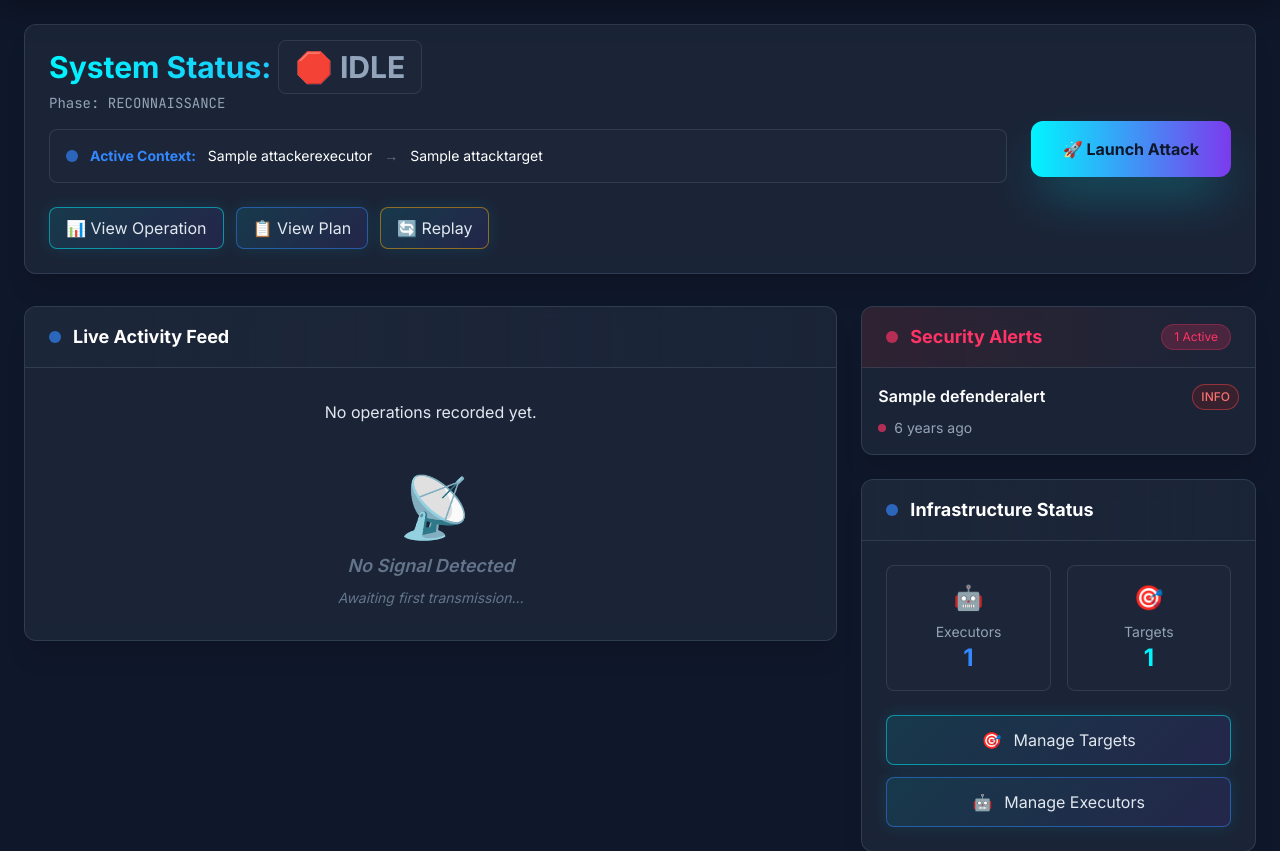
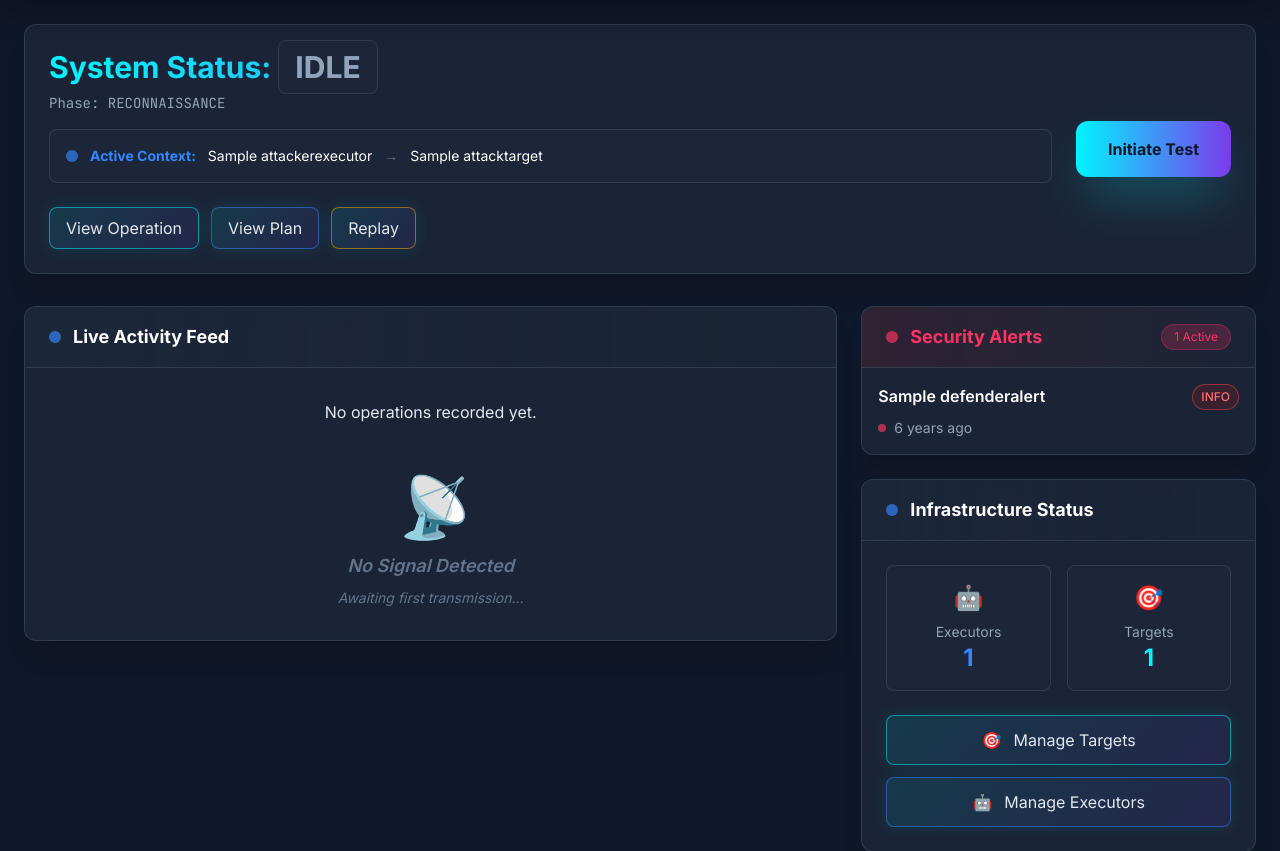
Before and after one commit to donaljojoofficial/XploitAI, a Django app: page / in a window 1280 px wide. Shown: the part 88-939 px from the top of the page. Run offline with Django 5.2, Linux system fonts and the light colour scheme; a user stored in the database is signed in; data comes from the database, SQL or seed files in the repository; tables that the repository leaves empty hold one stand-in row (values such as "Sample post"); data that the repository does not hold is empty; some libraries are stand-ins or nearby versions.

Commit message:
local ui updates

```diff
--- a/dashboard/templates/dashboard/index.html
+++ b/dashboard/templates/dashboard/index.html
@@ -13,19 +13,19 @@
                             System Status:
                             {% if attack_state.autonomy_status == 'RUNNING' %}
                                 <span class="status-running px-4 py-2 rounded-lg border border-cyber-accent/50 bg-green-900/20 text-cyber-accent animate-pulse shadow-[0_0_15px_rgba(0,255,136,0.3)]">
-                                    🚀 RUNNING
+                                     RUNNING
                                 </span>
                             {% elif attack_state.autonomy_status == 'PLANNING' %}
                                 <span class="status-planning px-4 py-2 rounded-lg border border-cyber-info/50 bg-blue-900/20 text-cyber-info shadow-[0_0_15px_rgba(51,136,255,0.3)]">
-                                    🧠 PLANNING...
+                                     PLANNING...
                                 </span>
                             {% elif waiting_for_approval %}
                                 <span class="status-warning px-4 py-2 rounded-lg border border-cyber-warning/50 bg-orange-900/20 text-cyber-warning shadow-[0_0_15px_rgba(255,170,0,0.3)]">
-                                    ⏸️ WAITING FOR APPROVAL
+                                    ⏸ WAITING FOR APPROVAL
                                 </span>
                             {% else %}
                                 <span class="px-4 py-2 rounded-lg border border-slate-600/50 bg-slate-800/50 text-slate-400">
-                                    🛑 {{ attack_state.autonomy_status|default:"IDLE" }}
+                                     {{ attack_state.autonomy_status|default:"IDLE" }}
                                 </span>
                             {% endif %}
                         </h4>
@@ -46,19 +46,19 @@
                         {% if attack_state %}
                             <div class="mt-6 flex flex-wrap gap-3">
                                 <a href="{% url 'dashboard_attack_detail' attack_state.pk %}" class="btn-cyber px-4 py-2 rounded-lg border border-cyber-primary/50 hover:shadow-[0_0_20px_rgba(0,245,255,0.3)] transition-all">
-                                    📊 View Operation
+                                     View Operation
                                 </a>
                                 <a href="{% url 'dashboard_attack_plan' attack_state.pk %}" class="btn-cyber px-4 py-2 rounded-lg border border-cyber-info/50 hover:shadow-[0_0_20px_rgba(51,136,255,0.3)] transition-all">
-                                    📋 View Plan
+                                     View Plan
                                 </a>
                                 <a href="{% url 'dashboard_attack_replay' attack_state.pk %}" class="btn-cyber px-4 py-2 rounded-lg border border-cyber-warning/50 hover:shadow-[0_0_20px_rgba(255,170,0,0.3)] transition-all">
-                                    🔄 Replay
+                                     Replay
                                 </a>
                                 {% if waiting_for_approval %}
                                 <form action="{% url 'approve_plan' attack_state.pk %}" method="post" class="inline-block">
                                     {% csrf_token %}
                                     <button type="submit" class="btn-cyber px-4 py-2 rounded-lg border border-cyber-accent/50 bg-green-900/20 text-cyber-accent hover:shadow-[0_0_20px_rgba(0,255,136,0.3)] transition-all">
-                                        ✅ Approve & Resume
+                                         Approve & Resume
                                     </button>
                                 </form>
                                 {% endif %}
@@ -69,13 +69,13 @@
                     <div class="flex-shrink-0">
                         {% if has_active_target %}
                             <button type="button" @click="startModalOpen = true" class="group relative px-8 py-4 bg-gradient-to-r from-cyber-primary to-cyber-secondary text-slate-900 font-bold rounded-xl shadow-2xl shadow-cyber-primary/30 hover:shadow-cyber-primary/50 transition-all duration-300 transform hover:scale-105 hover:shadow-[0_0_30px_rgba(0,245,255,0.5)]">
-                                <span class="relative z-10">🚀 Launch Attack</span>
+                                <span class="relative z-10"> Initiate Test</span>
                                 <div class="absolute inset-0 bg-gradient-to-r from-cyber-secondary to-cyber-primary opacity-0 group-hover:opacity-100 transition-opacity duration-300 rounded-xl"></div>
                             </button>
                         {% else %}
                             <div class="text-center">
                                 <button class="px-8 py-4 bg-slate-700/50 text-slate-500 font-bold rounded-xl cursor-not-allowed border border-slate-600/50" disabled>
-                                    🛑 System Not Ready
+                                     System Not Ready
                                 </button>
                                 <div class="text-cyber-danger text-sm mt-2 font-mono">
                                     {% if not has_active_target %}No Active Target Configured{% endif %}
@@ -271,7 +271,7 @@
                             Cancel
                         </button>
                         <button type="submit" class="group relative px-6 py-3 bg-gradient-to-r from-red-600 to-red-700 text-white font-bold rounded-lg shadow-lg shadow-red-900/30 hover:shadow-red-900/50 transition-all duration-300 transform hover:scale-105">
-                            <span class="relative z-10">🚀 Launch Attack</span>
+                            <span class="relative z-10"> Initiate Test</span>
                             <div class="absolute inset-0 bg-gradient-to-r from-red-700 to-red-800 opacity-0 group-hover:opacity-100 transition-opacity duration-300 rounded-lg"></div>
                         </button>
                     </div>
```
